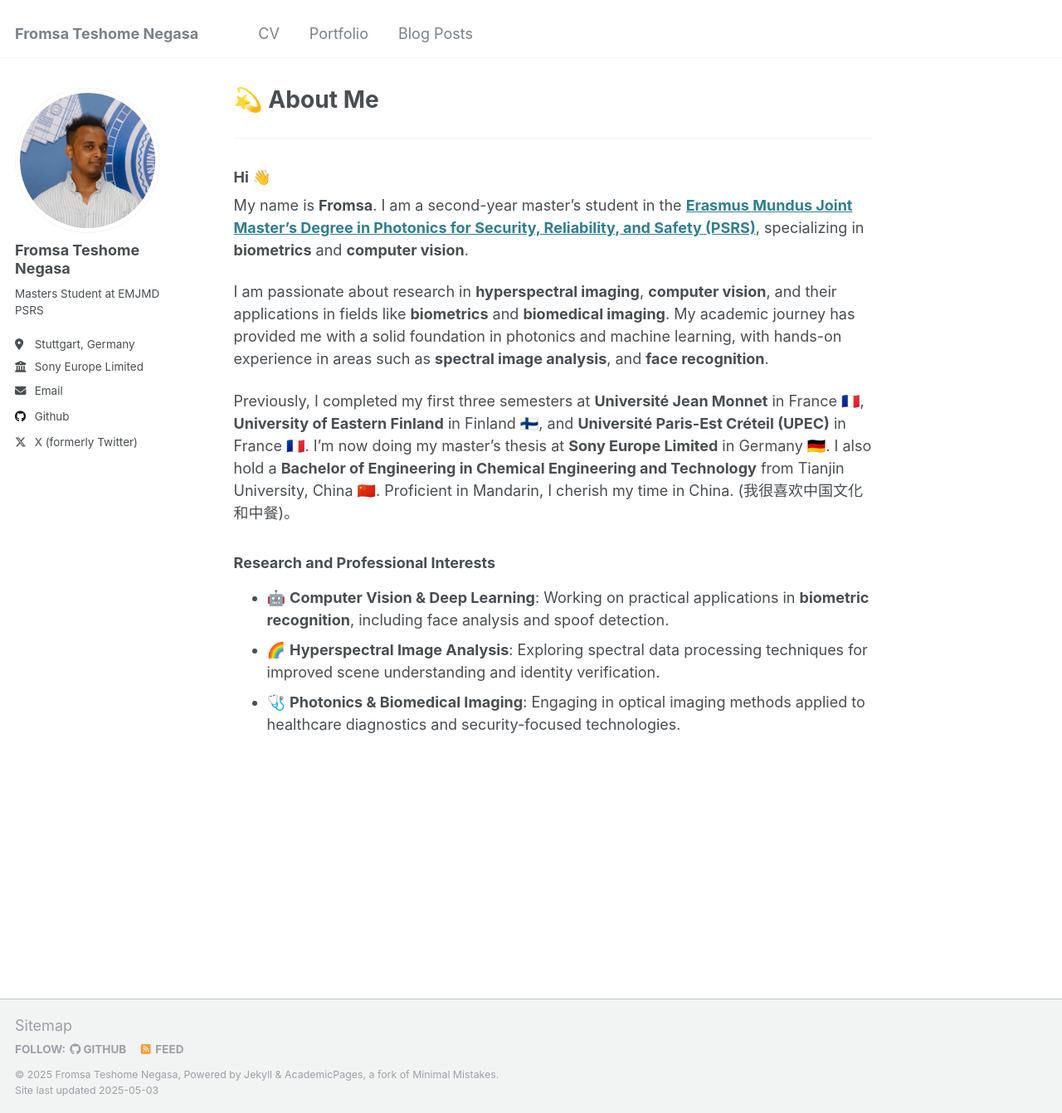
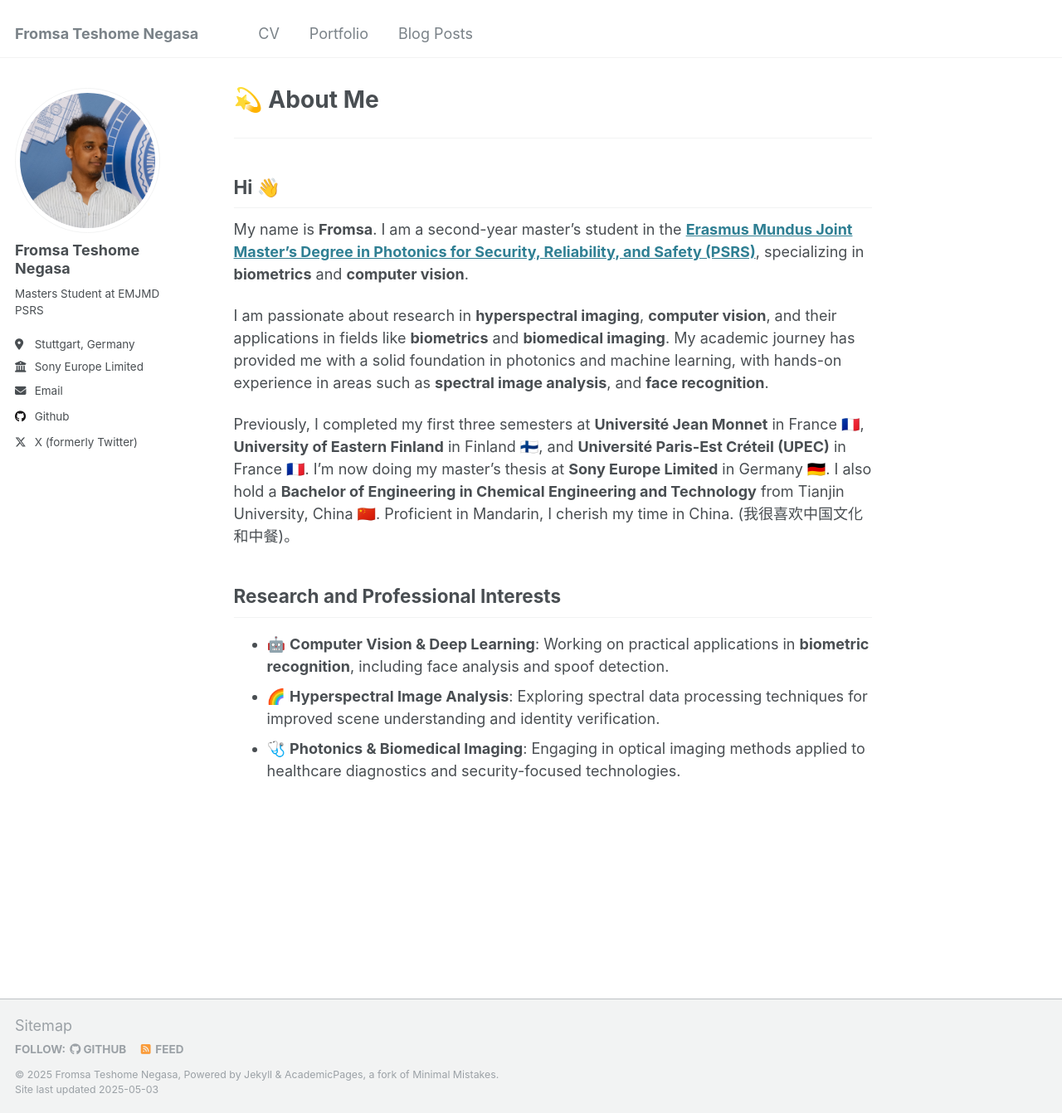
Before and after one commit to PHYRA47/phyra47.github.io, a Jekyll site: the page built from _pages/about.md, in a window 1280 px wide and 1342 px high. Shown: the whole window at 83% size. Built offline with Jekyll 4.4.1, drawn with Linux system fonts in a browser that asks for light colours.

```diff
--- a/_pages/about.md
+++ b/_pages/about.md
@@ -10,7 +10,7 @@ redirect_from:
 ---
 
 
-### Hi 👋
+## Hi 👋
 
 My name is **Fromsa**. I am a second-year master's student in the **[Erasmus Mundus Joint Master's Degree in Photonics for Security, Reliability, and Safety (PSRS)](https://www.master-photonics4security.eu/)**, specializing in **biometrics** and **computer vision**.
 
@@ -19,7 +19,7 @@ I am passionate about research in **hyperspectral imaging**, **computer vision**
 Previously, I completed my first three semesters at **Université Jean Monnet** in France 🇫🇷, **University of Eastern Finland** in Finland 🇫🇮, and **Université Paris-Est Créteil (UPEC)** in France 🇫🇷. I’m now doing my master’s thesis at **Sony Europe Limited** in Germany 🇩🇪. I also hold a **Bachelor of Engineering in Chemical Engineering and Technology** from Tianjin University, China 🇨🇳. Proficient in Mandarin, I cherish my time in China. (我很喜欢中国文化和中餐)。
 
 
-### Research and Professional Interests
+## Research and Professional Interests
 
 - 🤖 **Computer Vision & Deep Learning**: Working on practical applications in **biometric recognition**, including face analysis and spoof detection.
 - 🌈 **Hyperspectral Image Analysis**: Exploring spectral data processing techniques for improved scene understanding and identity verification.
```
